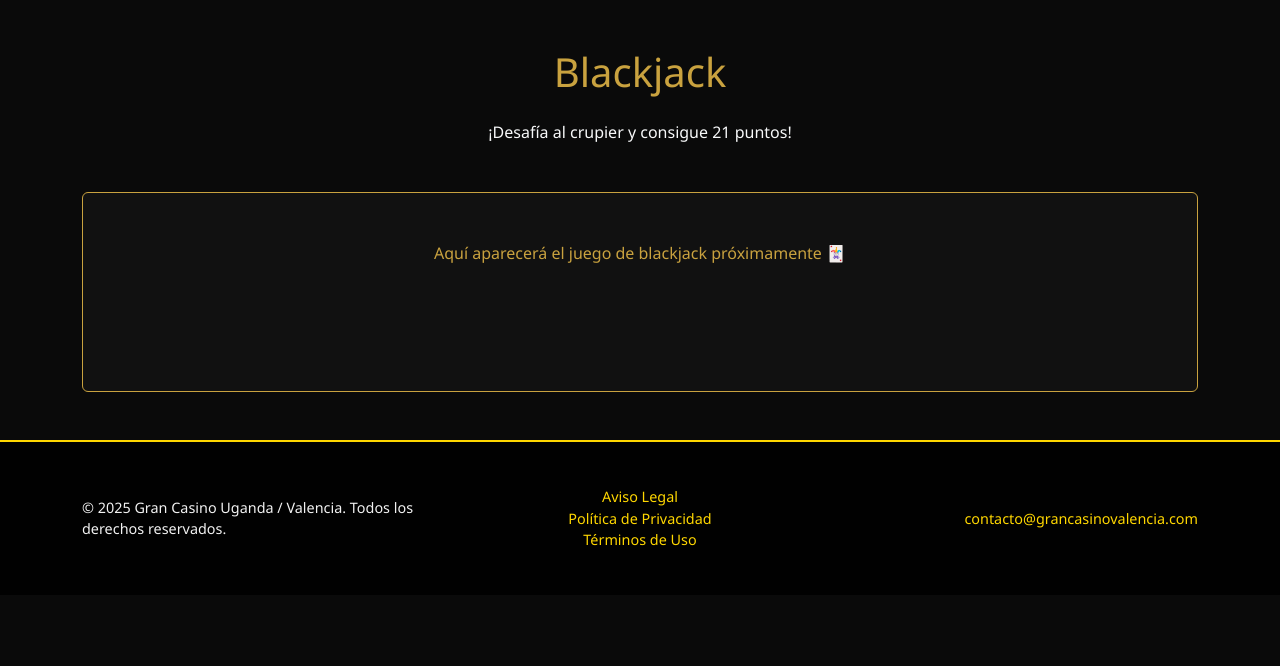
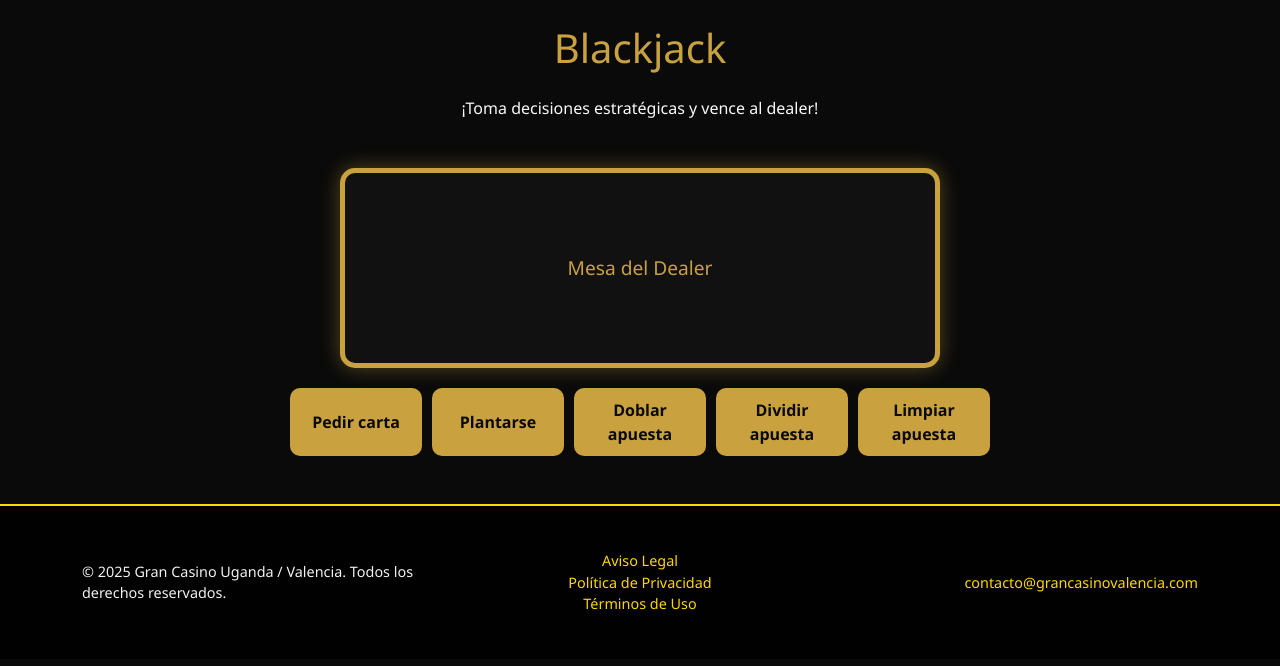
Before and after one commit to saimonfiles06/proyectoFinal, a PHP site: page /juegos/blackjack.html in a window 1280 px wide. Shown: the part 134-800 px from the top of the page. Run offline with PHP 8.4, Linux system fonts and the light colour scheme.

Commit message:
estética blackjack
Inicio de la estética del blackjack

```diff
--- a/css/estilos.css
+++ b/css/estilos.css
@@ -128,6 +128,56 @@ header {
 .btn-ruleta:hover {
   background-color: #e1be58;
 }
+/* ===== Blackjack - Estética ===== */
+.blackjack-game-area {
+  display: flex;
+  flex-direction: column;
+  align-items: center;
+  gap: 20px;
+  margin-top: 30px;
+}
+
+.mesa-dealer {
+  width: 100%;
+  max-width: 600px;
+  height: 200px;
+  background-color: #111;
+  border: 5px solid #c9a23f;
+  border-radius: 15px;
+  box-shadow: 0 0 20px rgba(201, 162, 63, 0.4);
+  display: flex;
+  justify-content: center;
+  align-items: center;
+  color: #c9a23f;
+  font-size: 1.2rem;
+  text-align: center;
+}
+
+.botones-blackjack {
+  display: flex;
+  justify-content: space-between;
+  flex-wrap: wrap;
+  gap: 10px;
+  max-width: 700px;
+  width: 100%;
+}
+
+.btn-blackjack {
+  flex: 1;
+  min-width: 120px;
+  background-color: #c9a23f;
+  color: #0a0a0a;
+  font-weight: bold;
+  border: none;
+  border-radius: 10px;
+  padding: 10px;
+  transition: background-color 0.3s;
+  text-align: center;
+}
+
+.btn-blackjack:hover {
+  background-color: #e1be58;
+}
 
 footer {
   background-color: #0a0a0a;
--- a/juegos/blackjack.html
+++ b/juegos/blackjack.html
@@ -5,7 +5,6 @@
   <meta name="viewport" content="width=device-width, initial-scale=1.0">
   <title>Blackjack - Gran Casino</title>
   <link href="https://cdn.jsdelivr.net/npm/bootstrap@5.3.3/dist/css/bootstrap.min.css" rel="stylesheet">
-  <script src="https://cdn.jsdelivr.net/npm/bootstrap@5.3.3/dist/js/bootstrap.bundle.min.js"></script>
   <link rel="stylesheet" href="../css/estilos.css">
   <link rel="shortcut icon" href="../img/blackjack.png" type="image/x-icon">
 </head>
@@ -14,19 +13,28 @@
   <a href="../index.html" class="navbar-brand">
     <img src="../img/logo.png" alt="Logo de Gran Casino" class="header-logo">
   </a>
-
-    <img src="../img/blackjack.png" alt="Blackjack de Gran Casino" class="header-ruleta img-fluid">
+  <img src="../img/blackjack.png" alt="Ruleta de Gran Casino" class="header-ruleta img-fluid">
 </header>
 
-  <main class="container text-center mt-5">
-    <h1 class="titulo mb-4">Blackjack</h1>
-    <p class="text-light mb-5">¡Desafía al crupier y consigue 21 puntos!</p>
-    <div class="ruleta-game-area p-5 border border-gold rounded">
-      <p class="text-gold">Aquí aparecerá el juego de blackjack próximamente 🃏</p>
+<main class="container text-center">
+  <h1 class="titulo mb-4 mt-4">Blackjack</h1>
+  <p class="text-light mb-5">¡Toma decisiones estratégicas y vence al dealer!</p>
+  <div class="blackjack-game-area">
+    <!-- Mesa del dealer -->
+    <div class="mesa-dealer">
+      Mesa del Dealer
+    </div>
+    <!-- Botones de juego -->
+    <div class="botones-blackjack">
+      <button class="btn-blackjack">Pedir carta</button>
+      <button class="btn-blackjack">Plantarse</button>
+      <button class="btn-blackjack">Doblar apuesta</button>
+      <button class="btn-blackjack">Dividir apuesta</button>
+      <button class="btn-blackjack">Limpiar apuesta</button>
+    </div>
   </div>
 </main>
 </body>
-
 <footer class="footer mt-5">
   <div class="container py-4">
     <div class="row text-center text-md-start align-items-center">
--- a/juegos/ruleta.html
+++ b/juegos/ruleta.html
@@ -1,5 +1,5 @@
 <!DOCTYPE html>
-<html lang="es">
+<html lang="es-ES">
 <head>
   <meta charset="UTF-8">
   <meta name="viewport" content="width=device-width, initial-scale=1.0">
```
Lines whose indentation alone changed are shown as unchanged.
